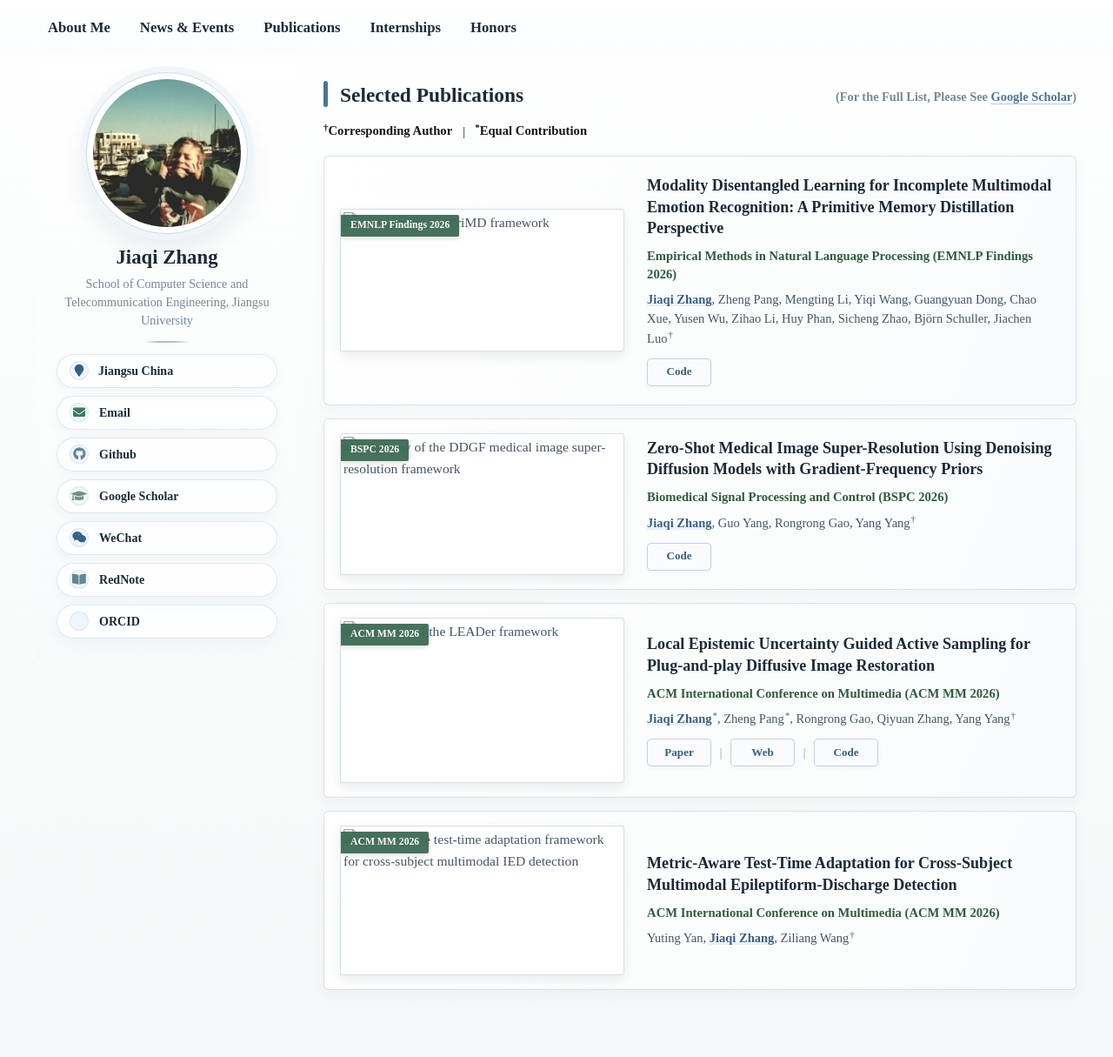
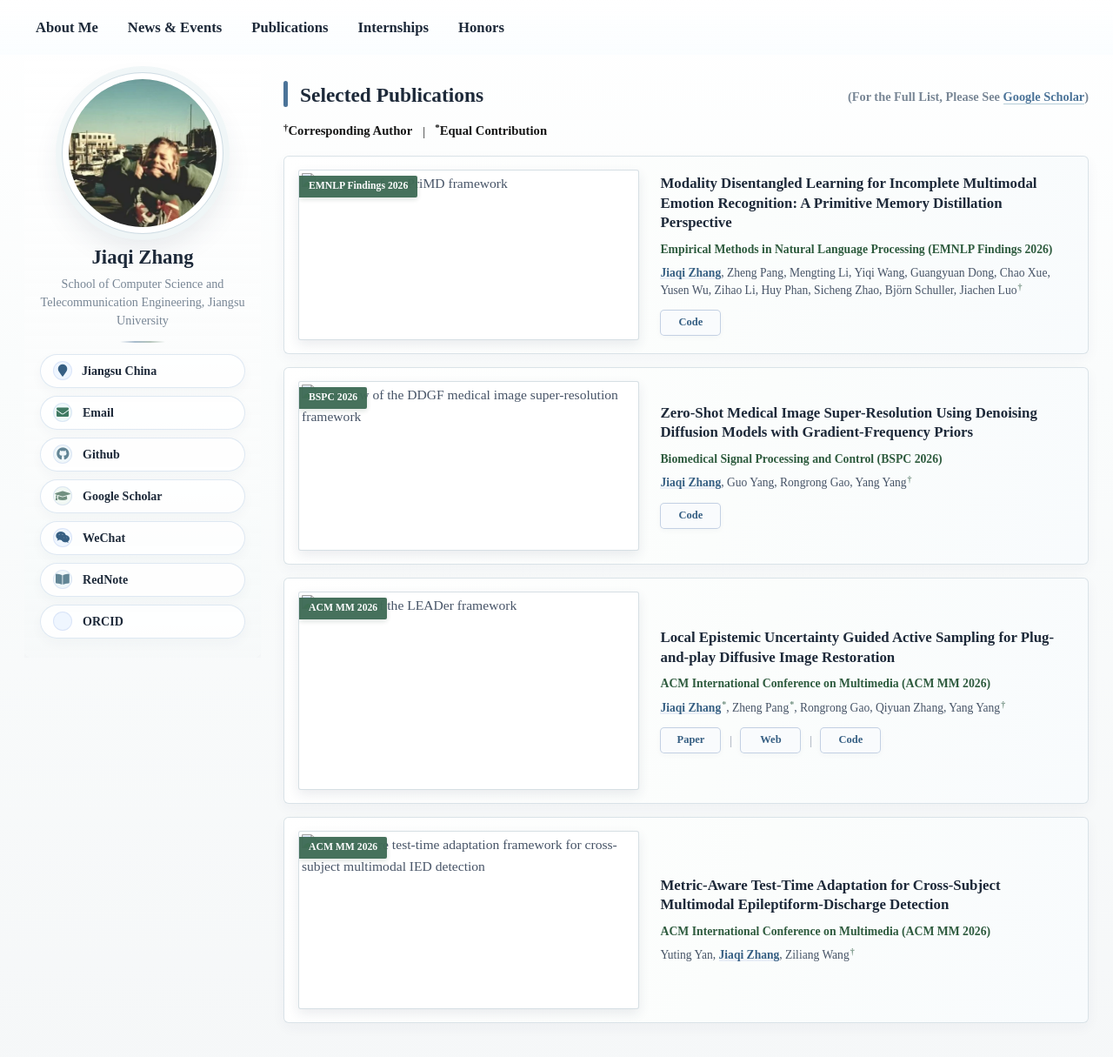
Before and after one commit to JiaqiZhang-Sengoku/JiaqiZhang-Sengoku.github.io, a Jekyll site: the page built from _pages/includes/pub.md, in a window 1280 px wide and 1274 px high. Shown: the top 1215 px of the window at 87% size. Built offline with Jekyll 4.4.1, drawn with Linux system fonts in a browser that asks for light colours; our own code applies the rules of GitHub Pages for plain Markdown files.

Commit message:
20260707

```diff
--- a/assets/css/main.scss
+++ b/assets/css/main.scss
@@ -73,10 +73,10 @@
     --accent-warm-soft: rgba(113, 144, 128, 0.11);
     --accepted-green: #2e5b3e;
     --first-author-orange: #e4572e;
-    --max-page-width: 1520px;
-    --content-width: 1160px;
-    --page-side-padding: 42px;
-    --sidebar-width: 300px;
+    --max-page-width: 1560px;
+    --content-width: 1200px;
+    --page-side-padding: 28px;
+    --sidebar-width: 272px;
     --masthead-height: 62px;
     --anchor-offset: 92px;
     --quiet-line: rgba(210, 222, 237, 0.82);
@@ -260,7 +260,7 @@ body > .masthead {
 #main {
     display: grid !important;
     grid-template-columns: var(--sidebar-width) minmax(0, 1fr);
-    gap: 30px;
+    gap: 26px;
     max-width: var(--max-page-width) !important;
     margin: 0 auto !important;
     padding: 0 var(--page-side-padding) 50px !important;
@@ -1495,12 +1495,12 @@ body > #main > .sidebar.sticky {
 .paper-box {
     position: relative;
     display: grid !important;
-    grid-template-columns: minmax(320px, 39.5%) minmax(0, 1fr) !important;
-    gap: 24px !important;
+    grid-template-columns: minmax(340px, 44%) minmax(0, 1fr) !important;
+    gap: 22px !important;
     align-items: center !important;
     min-height: 0;
     margin: 0 !important;
-    padding: 16px 18px !important;
+    padding: 15px 16px !important;
     border-color: rgba(213, 224, 229, 0.88) !important;
     border-radius: 6px !important;
     box-shadow: 0 5px 15px rgba(42, 57, 88, 0.045) !important;
@@ -1648,8 +1648,8 @@ body > #main > .sidebar.sticky {
     min-width: 0 !important;
     padding: 5px 2px !important;
     color: var(--text-color) !important;
-    font-size: 0.94rem !important;
-    line-height: 1.50 !important;
+    font-size: 0.89rem !important;
+    line-height: 1.47 !important;
 }
 
 .paper-box-text::before {
@@ -1675,9 +1675,9 @@ body > #main > .sidebar.sticky {
 .paper-box-text a.paper-title {
     display: block !important;
     color: var(--heading-color) !important;
-    font-size: 1.16rem !important;
+    font-size: 1.08rem !important;
     font-weight: 700 !important;
-    line-height: 1.36 !important;
+    line-height: 1.34 !important;
     margin: 0 !important;
     text-decoration: none !important;
     transition: color 0.18s ease, box-shadow 0.18s ease;
@@ -1691,7 +1691,7 @@ body > #main > .sidebar.sticky {
 .paper-venue {
     margin-top: 9px;
     color: #56647a;
-    font-size: 0.94rem;
+    font-size: 0.88rem;
     font-weight: 600;
     line-height: 1.42;
 }
@@ -1743,8 +1743,8 @@ body > #main > .sidebar.sticky {
 .paper-authors {
     margin-top: 8px;
     color: var(--text-color);
-    font-size: 0.93rem;
-    line-height: 1.52;
+    font-size: 0.87rem;
+    line-height: 1.48;
 }
 
 .paper-authors strong {
@@ -1786,10 +1786,10 @@ body > #main > .sidebar.sticky {
     display: inline-flex !important;
     align-items: center !important;
     justify-content: center !important;
-    width: 74px;
-    min-width: 74px;
-    height: 32px;
-    min-height: 32px;
+    width: 70px;
+    min-width: 70px;
+    height: 30px;
+    min-height: 30px;
     padding: 0 !important;
     box-sizing: border-box;
     border: 1px solid rgba(183, 199, 222, 0.82) !important;
@@ -1797,7 +1797,7 @@ body > #main > .sidebar.sticky {
     background: #f9fbfd !important;
     color: var(--accent-strong) !important;
     box-shadow: 0 2px 6px rgba(42, 57, 88, 0.035) !important;
-    font-size: 0.84rem !important;
+    font-size: 0.80rem !important;
     font-weight: 700 !important;
     line-height: 1.12 !important;
     white-space: nowrap;
@@ -1825,7 +1825,7 @@ body > #main > .sidebar.sticky {
     align-items: center;
     justify-content: center;
     width: 8px;
-    height: 32px;
+    height: 30px;
     color: rgba(116, 130, 151, 0.54);
     font-size: 0.92rem;
     font-weight: 700;
@@ -2260,9 +2260,9 @@ body > #main > .sidebar.sticky {
     }
 
     .paper-box {
-        grid-template-columns: minmax(290px, 39%) minmax(0, 1fr) !important;
-        gap: 20px !important;
-        padding: 15px 16px !important;
+        grid-template-columns: minmax(300px, 43%) minmax(0, 1fr) !important;
+        gap: 18px !important;
+        padding: 14px 15px !important;
     }
 
     .paper-box-text {
```
